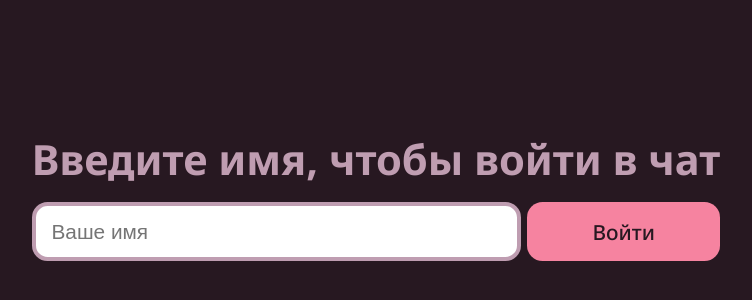
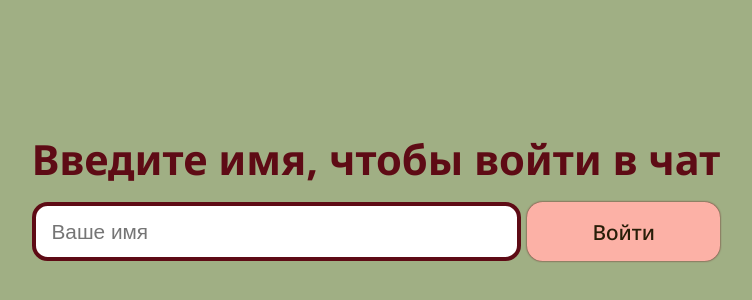
Before and after one commit to myrahkis/real-time-chat, a Vue app: page /login in a window 1280 px wide. Shown: the part 204-504 px from the top of the page, without its empty margins (264-1016 px from the left). Built offline with nearby package versions, Linux system fonts and the light colour scheme.

Commit message:
changed color again

```diff
--- a/src/components/ChatDisplay.vue
+++ b/src/components/ChatDisplay.vue
@@ -28,7 +28,7 @@ const messages = computed(() => store.state.messages)
 
   scrollbar-width: thin;
   scrollbar-gutter: both;
-  scrollbar-color: var(--secondary-color) var(--light-color);
+  scrollbar-color: var(--red-color) var(--light-color);
 }
 /* .message {} */
 </style>
--- a/src/components/ChatHeader.vue
+++ b/src/components/ChatHeader.vue
@@ -38,14 +38,14 @@ const disconnect = async () => {
   width: 100%;
   justify-content: center;
   color: var(--light-color);
-  background-color: var(--secondary-color);
+  background-color: var(--red-color);
   padding: 0.5rem;
 }
 .exit-btn {
   padding: 1rem;
   background-color: transparent;
+  margin-left: 0.8rem;
   transition: all 0.3s;
-  margin-left: 0.8rem;
 
   svg {
     display: block;
@@ -53,14 +53,16 @@ const disconnect = async () => {
     height: 3rem;
     color: var(--light-color);
     stroke: var(--light-color);
+    transition: all 0.3s;
   }
 
-  &:hover {
-    background-color: var(--base-pink-color);
+  &:focus {
+    background-color: var(--green-color);
     color: var(--dark-color);
   }
-  /* &:hover svg {
-    color: var(--dark-color);
-  } */
+  &:hover svg {
+    /* color: var(--dark-color); */
+    transform: scale(1.3);
+  }
 }
 </style>
--- a/src/components/MessageInput.vue
+++ b/src/components/MessageInput.vue
@@ -37,10 +37,11 @@ const sendMessage = () => store.dispatch('sendMessage')
   justify-content: center;
   width: 100%;
   padding: 1rem 1.5rem;
-  background-color: var(--secondary-color);
+  border-top: 1px solid var(--red-color);
+  background-color: var(--light-color);
 }
 .mes-input {
-  background-color: var(--light-color);
+  background-color: white;
   resize: horizontal;
   width: 100%;
   border: none;
@@ -59,6 +60,7 @@ const sendMessage = () => store.dispatch('sendMessage')
   border-top-left-radius: 0;
   border-bottom-left-radius: 0;
   background-color: var(--base-pink-color);
+  transition: all 0.2s;
 
   svg {
     display: block;
@@ -66,6 +68,14 @@ const sendMessage = () => store.dispatch('sendMessage')
     height: 3.2rem;
     color: var(--base-pink-color);
     stroke: var(--light-color);
+    transition: all 0.2s;
+  }
+
+  &:hover svg {
+    color: var(--red-color);
+  }
+  &:hover {
+    background-color: var(--red-color);
   }
 }
 </style>
--- a/src/components/MessageItem.vue
+++ b/src/components/MessageItem.vue
@@ -18,14 +18,16 @@ const { message } = defineProps({ message: Object })
 <style scoped>
 .entered,
 .leave {
-  background-color: var(--secondary-color);
+  /* background-color: var(--red-color); */
   width: fit-content;
-  color: var(--light-color);
+  color: var(--red-color);
   margin: 0 auto;
   padding: 0.5rem 1rem;
   border-radius: 1.5rem;
   font-size: 1.1rem;
   text-transform: uppercase;
+  border: 1px solid var(--green-color)
+  /* box-shadow: 0 0 0.5rem var(--dark-color); */
 }
 
 .myMes {
@@ -35,23 +37,25 @@ const { message } = defineProps({ message: Object })
   background-color: var(--base-pink-color);
   color: var(--dark-color);
   float: right;
-  border: 2px solid #c6426a;
+  /* border: 2px solid #c6426a; */
   border-radius: 1.8rem;
   padding: 1rem 1.5rem;
   border-bottom-right-radius: 0;
   font-size: 1.5rem;
+  /* box-shadow: 0 0 0.5rem var(--red-color); */
 }
 .regMes {
   width: fit-content;
   max-width: 45%;
   word-wrap: break-word;
-  background-color: var(--red-color);
+  background-color: var(--green-color);
   border-radius: 1.8rem;
   padding: 1rem 1.5rem;
-  border: 2px solid var(--secondary-color);
+  /* border: 2px solid var(--red-color); */
   border-bottom-left-radius: 0;
   color: var(--dark-color);
   font-size: 1.5rem;
+  /* box-shadow: 0 0 0.3rem var(--dark-color); */
 }
 .other-username {
   font-size: 1.3rem;
--- a/src/pages/ChatPage.vue
+++ b/src/pages/ChatPage.vue
@@ -31,6 +31,6 @@ onMounted(() => {
   border-radius: 1.5rem;
   /* border: 6px solid var(--green-color); */
   border-bottom: none;
-  box-shadow: 0 0.5rem 2rem black;
+  box-shadow: 0 0 0.8rem var(--dark-color);
 }
 </style>
--- a/src/pages/LoginPage.vue
+++ b/src/pages/LoginPage.vue
@@ -48,10 +48,12 @@ const connect = async () => {
   font-size: 2rem;
   background-color: var(--base-pink-color);
   color: var(--dark-color);
-  transition: all 0.2s;
+  transition: all 0.3s;
+  box-shadow: 0 0 0.2rem var(--red-color);
 
   &:hover {
     background-color: var(--red-color);
+    color: var(--green-color)
   }
 }
 </style>
--- a/src/styles/main.css
+++ b/src/styles/main.css
@@ -1,11 +1,11 @@
 @import url('https://fonts.googleapis.com/css2?family=Noto+Sans:wght@500..700&display=swap');
 
 :root {
-  --base-pink-color: #f683a0;
-  --red-color: #bf9db1;
-  --dark-color: #271821;
-  --secondary-color: #6b3657;
-  --light-color: #fff5f8;
+  --base-pink-color: #FCB1A6;
+  --green-color: #a0af84;
+  --dark-color: #281E09;
+  --red-color: #5E0B15;
+  --light-color: #fff4ec;
 }
 
 * {
@@ -31,7 +31,7 @@ body {
   font-weight: 500;
   font-style: normal;
   font-size: 2rem;
-  background-color: var(--dark-color);
+  background-color: var(--green-color);
 }
 
 h1,
```
